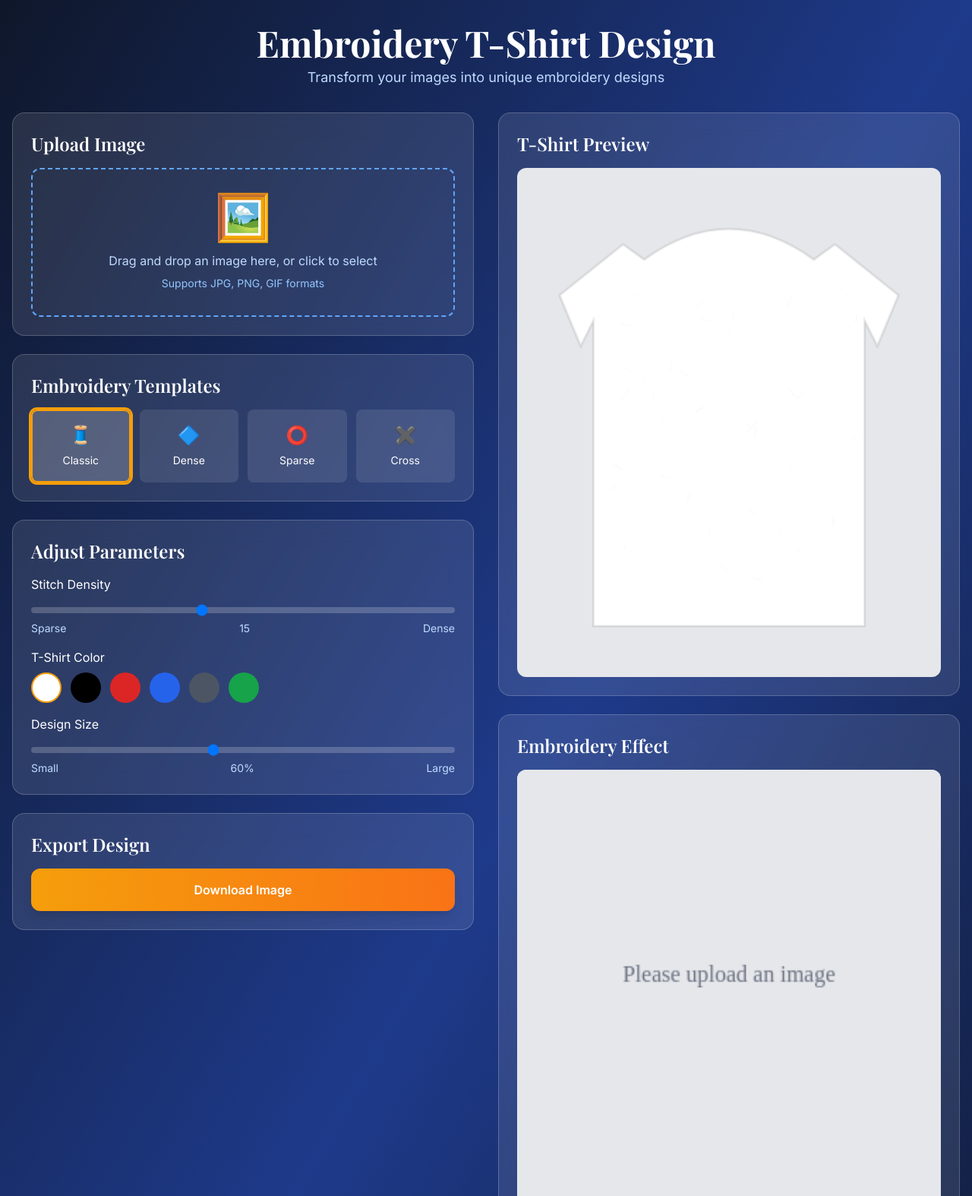
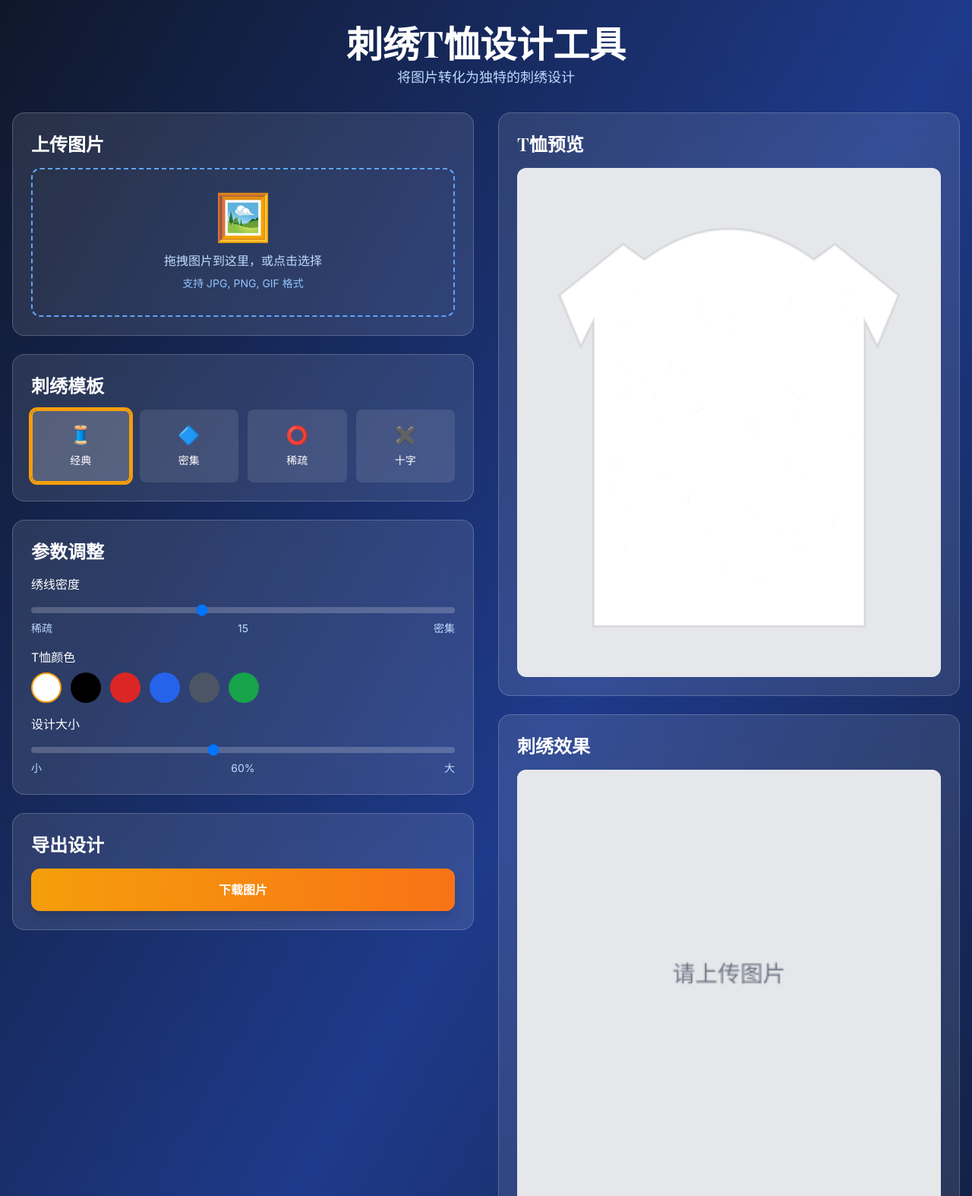
Before and after one commit to minyue1206-sketch/Minyue1206, a plain HTML site: page index.html in a window 1280 px wide. Shown: the top 1574 px of the page at 76% size. Drawn offline with nearby package versions, Linux system fonts and the light colour scheme.

Commit message:
feat: 图片转刺绣T恤程序开发
Co-authored-by: traeagent <traeagent@users.noreply.github.com>

```diff
--- a/app.js
+++ b/app.js
@@ -249,7 +249,7 @@ function updatePreview() {
         embroideryCtx.fillStyle = '#6b7280';
         embroideryCtx.font = '16px Inter';
         embroideryCtx.textAlign = 'center';
-        embroideryCtx.fillText('Please upload an image', embroideryWidth/2, embroideryHeight/2);
+        embroideryCtx.fillText('请上传图片', embroideryWidth/2, embroideryHeight/2);
         return;
     }
 
@@ -268,7 +268,7 @@ function updatePreview() {
 
 exportBtn.addEventListener('click', () => {
     if (!state.image) {
-        alert('Please upload an image first!');
+        alert('请先上传图片！');
         return;
     }
 
--- a/index.html
+++ b/index.html
@@ -3,7 +3,7 @@
 <head>
     <meta charset="UTF-8">
     <meta name="viewport" content="width=device-width, initial-scale=1.0">
-    <title>Embroidery T-Shirt Design Tool</title>
+    <title>刺绣T恤设计工具</title>
     <script src="https://cdn.tailwindcss.com"></script>
     <link href="https://fonts.googleapis.com/css2?family=Playfair+Display:wght@400;600;700&family=Inter:wght@300;400;500;600;700&display=swap" rel="stylesheet">
     <style>
@@ -38,100 +38,100 @@
 <body class="bg-gradient-to-br from-slate-900 via-blue-900 to-slate-900 min-h-screen">
     <div class="container mx-auto px-4 py-8">
         <header class="text-center mb-8">
-            <h1 class="text-4xl md:text-5xl font-bold text-white mb-2">Embroidery T-Shirt Design</h1>
-            <p class="text-blue-200 text-lg">Transform your images into unique embroidery designs</p>
+            <h1 class="text-4xl md:text-5xl font-bold text-white mb-2">刺绣T恤设计工具</h1>
+            <p class="text-blue-200 text-lg">将图片转化为独特的刺绣设计</p>
         </header>
 
         <div class="grid lg:grid-cols-2 gap-8">
             <div class="space-y-6">
                 <div class="bg-white/10 backdrop-blur-lg rounded-2xl p-6 border border-white/20">
-                    <h2 class="text-2xl font-semibold text-white mb-4">Upload Image</h2>
+                    <h2 class="text-2xl font-semibold text-white mb-4">上传图片</h2>
                     <div id="dropZone" class="drop-zone border-2 border-dashed border-blue-400 rounded-xl p-8 text-center cursor-pointer hover:border-amber-400 transition-all">
                         <div class="text-6xl mb-4">🖼️</div>
-                        <p class="text-blue-200 mb-2">Drag and drop an image here, or click to select</p>
-                        <p class="text-blue-300 text-sm">Supports JPG, PNG, GIF formats</p>
+                        <p class="text-blue-200 mb-2">拖拽图片到这里，或点击选择</p>
+                        <p class="text-blue-300 text-sm">支持 JPG, PNG, GIF 格式</p>
                         <input type="file" id="fileInput" accept="image/*" class="hidden">
                     </div>
                 </div>
 
                 <div class="bg-white/10 backdrop-blur-lg rounded-2xl p-6 border border-white/20">
-                    <h2 class="text-2xl font-semibold text-white mb-4">Embroidery Templates</h2>
+                    <h2 class="text-2xl font-semibold text-white mb-4">刺绣模板</h2>
                     <div id="templates" class="grid grid-cols-2 md:grid-cols-4 gap-3">
                         <button class="template-btn active bg-white/20 rounded-lg p-4 text-center border-2 border-amber-500" data-template="classic">
                             <div class="text-2xl mb-1">🧵</div>
-                            <span class="text-white text-sm">Classic</span>
+                            <span class="text-white text-sm">经典</span>
                         </button>
                         <button class="template-btn bg-white/10 rounded-lg p-4 text-center border-2 border-transparent hover:border-amber-500" data-template="dense">
                             <div class="text-2xl mb-1">🔷</div>
-                            <span class="text-white text-sm">Dense</span>
+                            <span class="text-white text-sm">密集</span>
                         </button>
                         <button class="template-btn bg-white/10 rounded-lg p-4 text-center border-2 border-transparent hover:border-amber-500" data-template="sparse">
                             <div class="text-2xl mb-1">⭕</div>
-                            <span class="text-white text-sm">Sparse</span>
+                            <span class="text-white text-sm">稀疏</span>
                         </button>
                         <button class="template-btn bg-white/10 rounded-lg p-4 text-center border-2 border-transparent hover:border-amber-500" data-template="cross">
                             <div class="text-2xl mb-1">✖️</div>
-                            <span class="text-white text-sm">Cross</span>
+                            <span class="text-white text-sm">十字</span>
                         </button>
                     </div>
                 </div>
 
                 <div class="bg-white/10 backdrop-blur-lg rounded-2xl p-6 border border-white/20">
-                    <h2 class="text-2xl font-semibold text-white mb-4">Adjust Parameters</h2>
+                    <h2 class="text-2xl font-semibold text-white mb-4">参数调整</h2>
 
                     <div class="space-y-4">
                         <div>
-                            <label class="text-white mb-2 block">Stitch Density</label>
+                            <label class="text-white mb-2 block">绣线密度</label>
                             <input type="range" id="density" min="5" max="30" value="15" class="w-full h-2 bg-white/20 rounded-lg appearance-none cursor-pointer">
                             <div class="flex justify-between text-blue-200 text-sm mt-1">
-                                <span>Sparse</span>
+                                <span>稀疏</span>
                                 <span id="densityValue">15</span>
-                                <span>Dense</span>
+                                <span>密集</span>
                             </div>
                         </div>
 
                         <div>
-                            <label class="text-white mb-2 block">T-Shirt Color</label>
+                            <label class="text-white mb-2 block">T恤颜色</label>
                             <div class="flex gap-3">
-                                <button class="color-btn w-10 h-10 rounded-full bg-white border-2 border-amber-500" data-color="#ffffff" title="White"></button>
-                                <button class="color-btn w-10 h-10 rounded-full bg-black border-2 border-transparent hover:border-amber-500" data-color="#000000" title="Black"></button>
-                                <button class="color-btn w-10 h-10 rounded-full bg-red-600 border-2 border-transparent hover:border-amber-500" data-color="#dc2626" title="Red"></button>
-                                <button class="color-btn w-10 h-10 rounded-full bg-blue-600 border-2 border-transparent hover:border-amber-500" data-color="#2563eb" title="Blue"></button>
-                                <button class="color-btn w-10 h-10 rounded-full bg-gray-600 border-2 border-transparent hover:border-amber-500" data-color="#4b5563" title="Gray"></button>
-                                <button class="color-btn w-10 h-10 rounded-full bg-green-600 border-2 border-transparent hover:border-amber-500" data-color="#059669" title="Green"></button>
+                                <button class="color-btn w-10 h-10 rounded-full bg-white border-2 border-amber-500" data-color="#ffffff" title="白色"></button>
+                                <button class="color-btn w-10 h-10 rounded-full bg-black border-2 border-transparent hover:border-amber-500" data-color="#000000" title="黑色"></button>
+                                <button class="color-btn w-10 h-10 rounded-full bg-red-600 border-2 border-transparent hover:border-amber-500" data-color="#dc2626" title="红色"></button>
+                                <button class="color-btn w-10 h-10 rounded-full bg-blue-600 border-2 border-transparent hover:border-amber-500" data-color="#2563eb" title="蓝色"></button>
+                                <button class="color-btn w-10 h-10 rounded-full bg-gray-600 border-2 border-transparent hover:border-amber-500" data-color="#4b5563" title="灰色"></button>
+                                <button class="color-btn w-10 h-10 rounded-full bg-green-600 border-2 border-transparent hover:border-amber-500" data-color="#059669" title="绿色"></button>
                             </div>
                         </div>
 
                         <div>
-                            <label class="text-white mb-2 block">Design Size</label>
+                            <label class="text-white mb-2 block">设计大小</label>
                             <input type="range" id="size" min="30" max="100" value="60" class="w-full h-2 bg-white/20 rounded-lg appearance-none cursor-pointer">
                             <div class="flex justify-between text-blue-200 text-sm mt-1">
-                                <span>Small</span>
+                                <span>小</span>
                                 <span id="sizeValue">60%</span>
-                                <span>Large</span>
+                                <span>大</span>
                             </div>
                         </div>
                     </div>
                 </div>
 
                 <div class="bg-white/10 backdrop-blur-lg rounded-2xl p-6 border border-white/20">
-                    <h2 class="text-2xl font-semibold text-white mb-4">Export Design</h2>
+                    <h2 class="text-2xl font-semibold text-white mb-4">导出设计</h2>
                     <button id="exportBtn" class="w-full bg-gradient-to-r from-amber-500 to-orange-500 hover:from-amber-600 hover:to-orange-600 text-white font-semibold py-4 px-6 rounded-xl transition-all transform hover:scale-[1.02] shadow-lg">
-                        Download Image
+                        下载图片
                     </button>
                 </div>
             </div>
 
             <div class="space-y-6">
                 <div class="bg-white/10 backdrop-blur-lg rounded-2xl p-6 border border-white/20">
-                    <h2 class="text-2xl font-semibold text-white mb-4">T-Shirt Preview</h2>
+                    <h2 class="text-2xl font-semibold text-white mb-4">T恤预览</h2>
                     <div id="previewContainer" class="relative bg-gray-200 rounded-xl overflow-hidden" style="padding-bottom: 120%;">
                         <canvas id="previewCanvas" class="absolute inset-0 w-full h-full"></canvas>
                     </div>
                 </div>
 
                 <div class="bg-white/10 backdrop-blur-lg rounded-2xl p-6 border border-white/20">
-                    <h2 class="text-2xl font-semibold text-white mb-4">Embroidery Effect</h2>
+                    <h2 class="text-2xl font-semibold text-white mb-4">刺绣效果</h2>
                     <div class="bg-gray-200 rounded-xl overflow-hidden" style="padding-bottom: 100%;">
                         <canvas id="embroideryCanvas" class="w-full h-full"></canvas>
                     </div>
```
